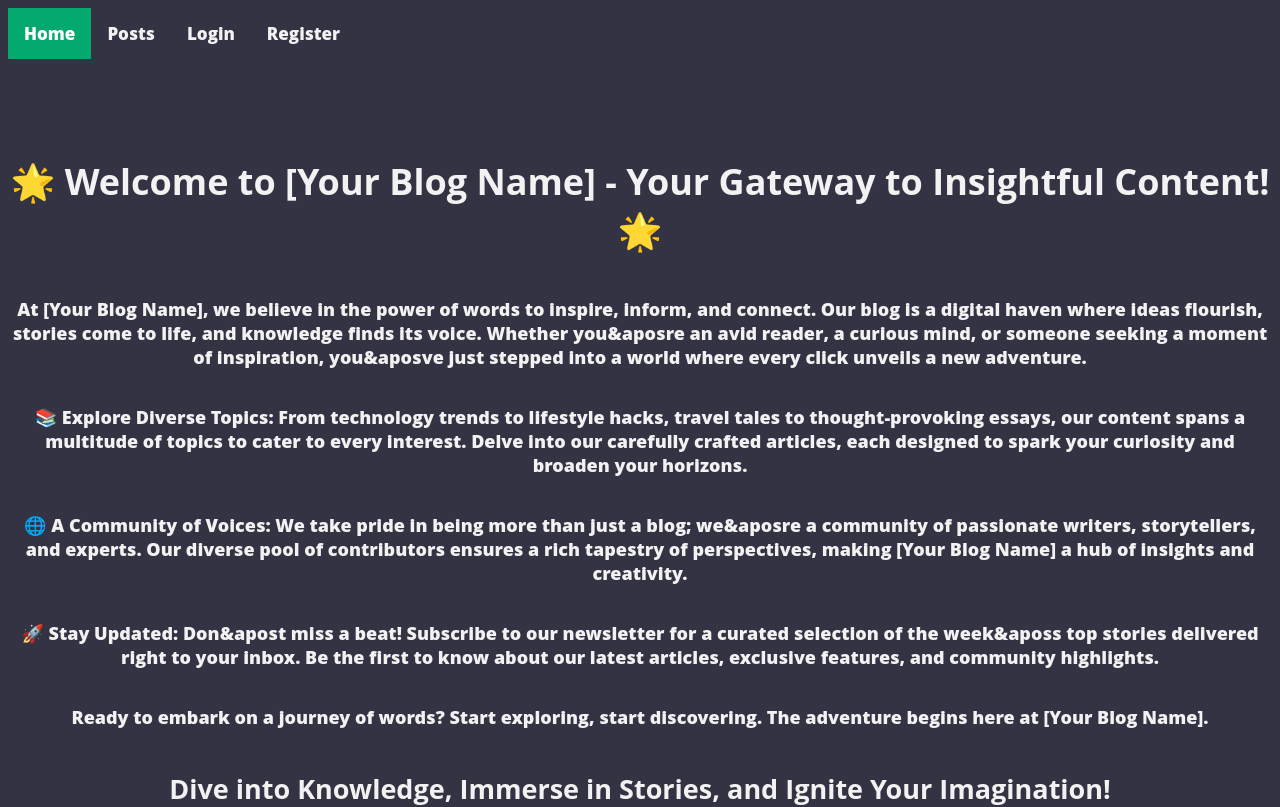
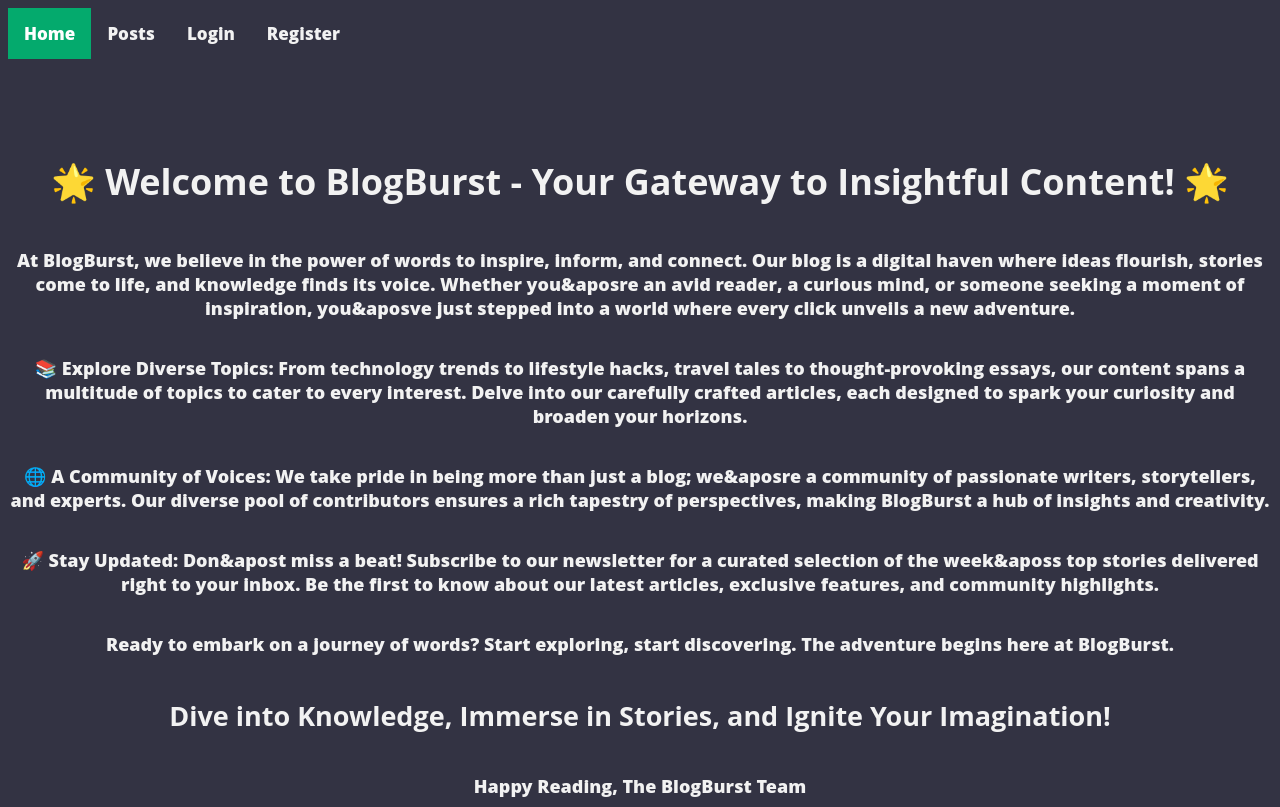
Before and after one commit to ZlatomirK/SoftUni-ReactProject, a React (Vite) app in the folder client/: page / in a window 1280 px wide. Shown: the top 807 px of the page. Built offline with nearby package versions, Linux system fonts and the light colour scheme.

Commit message:
Edited the startic content on the home page

```diff
--- a/client/src/components/home/Home.jsx
+++ b/client/src/components/home/Home.jsx
@@ -2,10 +2,10 @@ const Home = () => {
   return (
     <main>
       <h1>
-        🌟 Welcome to [Your Blog Name] - Your Gateway to Insightful Content! 🌟
+        🌟 Welcome to BlogBurst - Your Gateway to Insightful Content! 🌟
       </h1>
       <p>
-        At [Your Blog Name], we believe in the power of words to inspire,
+        At BlogBurst, we believe in the power of words to inspire,
         inform, and connect. Our blog is a digital haven where ideas flourish,
         stories come to life, and knowledge finds its voice. Whether you&aposre
         an avid reader, a curious mind, or someone seeking a moment of
@@ -23,7 +23,7 @@ const Home = () => {
         🌐 A Community of Voices: We take pride in being more than just a blog;
         we&aposre a community of passionate writers, storytellers, and experts.
         Our diverse pool of contributors ensures a rich tapestry of
-        perspectives, making [Your Blog Name] a hub of insights and creativity.
+        perspectives, making BlogBurst a hub of insights and creativity.
       </p>
       <p>
         🚀 Stay Updated: Don&apost miss a beat! Subscribe to our newsletter for
@@ -33,12 +33,12 @@ const Home = () => {
       </p>
       <p>
         Ready to embark on a journey of words? Start exploring, start
-        discovering. The adventure begins here at [Your Blog Name].
+        discovering. The adventure begins here at BlogBurst.
       </p>
       <h2>
         Dive into Knowledge, Immerse in Stories, and Ignite Your Imagination!
       </h2>
-      <p>Happy Reading, The [Your Blog Name] Team</p>
+      <p>Happy Reading, The BlogBurst Team</p>
     </main>
   );
 };
```
